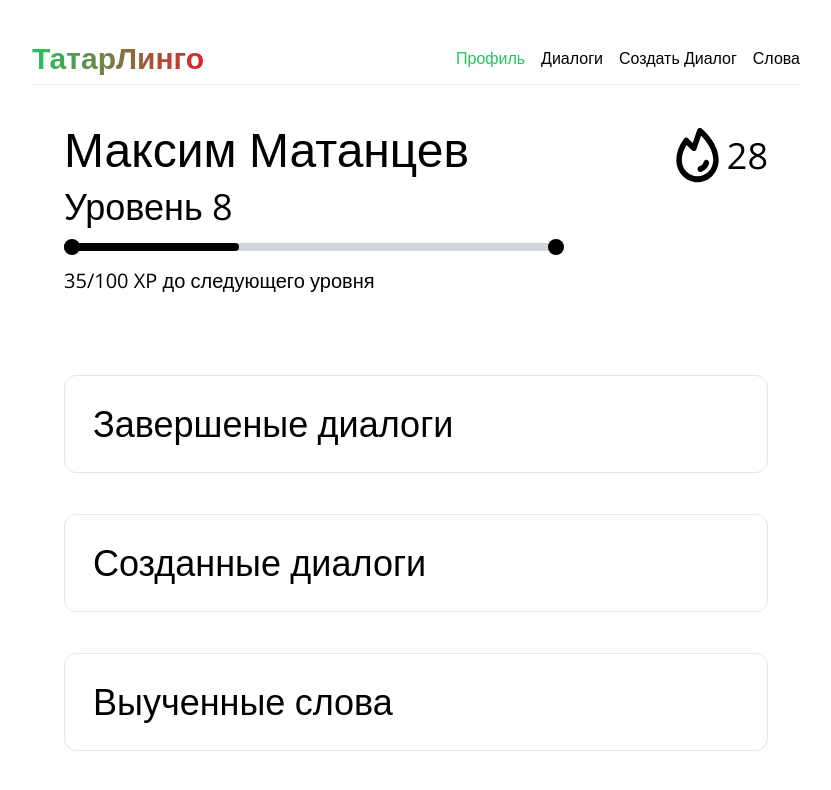
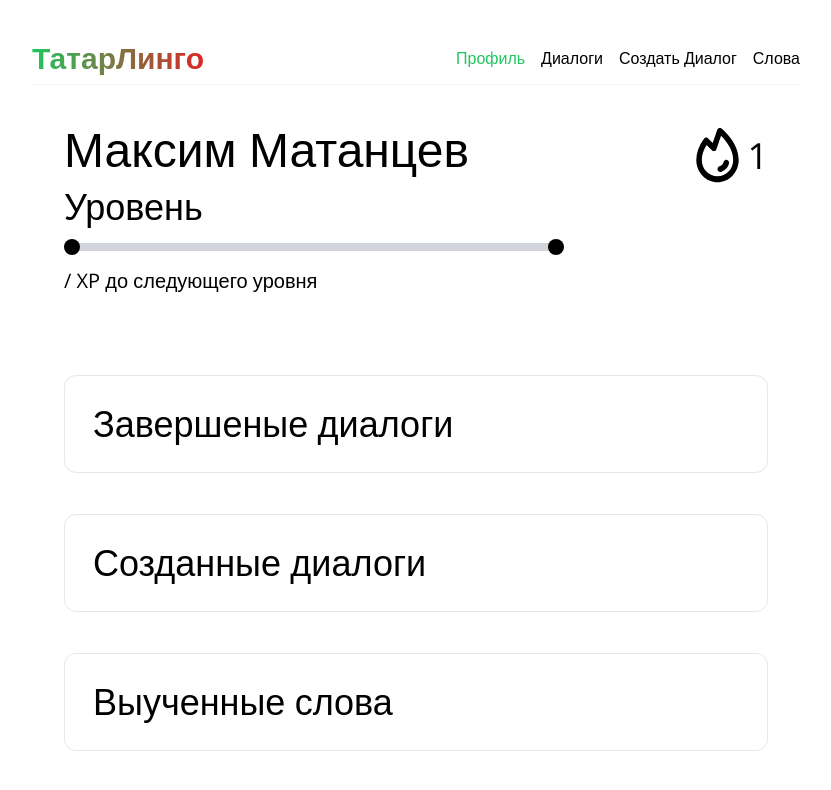
Before and after one commit to nikolina2k/language-app-front, a React (Vite) app: page / in a window 1280 px wide. Shown: the top 790 px of the page, without its empty margins (224-1055 px from the left). Built offline with nearby package versions, Linux system fonts and the light colour scheme.

Commit message:
Move data to localStorage

```diff
--- a/src/App.jsx
+++ b/src/App.jsx
@@ -8,26 +8,22 @@ import DialogsList from "./components/Dialogs/DialogsList";
 import ChatRoom from "./components/Dialogs/Chat";
 import Words from "./components/Words/Words.jsx";
 import DialogsListFinished from "./components/Dialogs/DialogsListFinished";
-import { ProgressContext } from "./components/context";
-import { useState } from "react";
+import { useEffect } from "react";
 
 function App() {
-  const [level, setLevel] = useState(8);
-  const [progress, setProgress] = useState(35);
-  const [maxProgress, setMaxProgress] = useState(100);
-
+    useEffect(() => {
+        if (localStorage.getItem("level") === null) {
+          localStorage.setItem("level", 1);
+        }
+        if (localStorage.getItem("progress") === null) {
+          localStorage.setItem("progress", 0);
+        }
+        if (localStorage.getItem("maxProgress") === null) {
+          localStorage.setItem("maxProgress", 100);
+        }
+    }, []);
 
     return (
-        <ProgressContext.Provider
-            value={{
-                level,
-                setLevel,
-                progress,
-                setProgress,
-                maxProgress,
-                setMaxProgress
-            }}
-        >
         <Router>
             <div className="mx-auto max-w-screen-md">
                 <Navbar />
@@ -45,7 +41,6 @@ function App() {
                 </Routes>
             </div>
         </Router>
-        </ProgressContext.Provider>
     );
 }
 
--- a/src/components/Home.jsx
+++ b/src/components/Home.jsx
@@ -5,8 +5,10 @@ import ProgressBar from "./Profile/ProgressBar";
 import { ProgressContext } from "./context";
 
 const Home = () => {
+    const level = localStorage.getItem("level");
+    const progress = localStorage.getItem("progress");
+    const maxProgress = localStorage.getItem("maxProgress");
 
-    const {level, progress, maxProgress} = useContext(ProgressContext);
     return (
         <div
             className="h-screen py-10 px-8 text-black"
@@ -17,7 +19,7 @@ const Home = () => {
                     className="flex items-center justify-center"
                 >
                     <img src={streakIcon} alt="streak icon" />
-                    <span className="text-4xl">28</span>
+                    <span className="text-4xl">1</span>
                 </div>
             </div>
             <div className="flex flex-col items-start">
```
Lines whose indentation alone changed are shown as unchanged.
